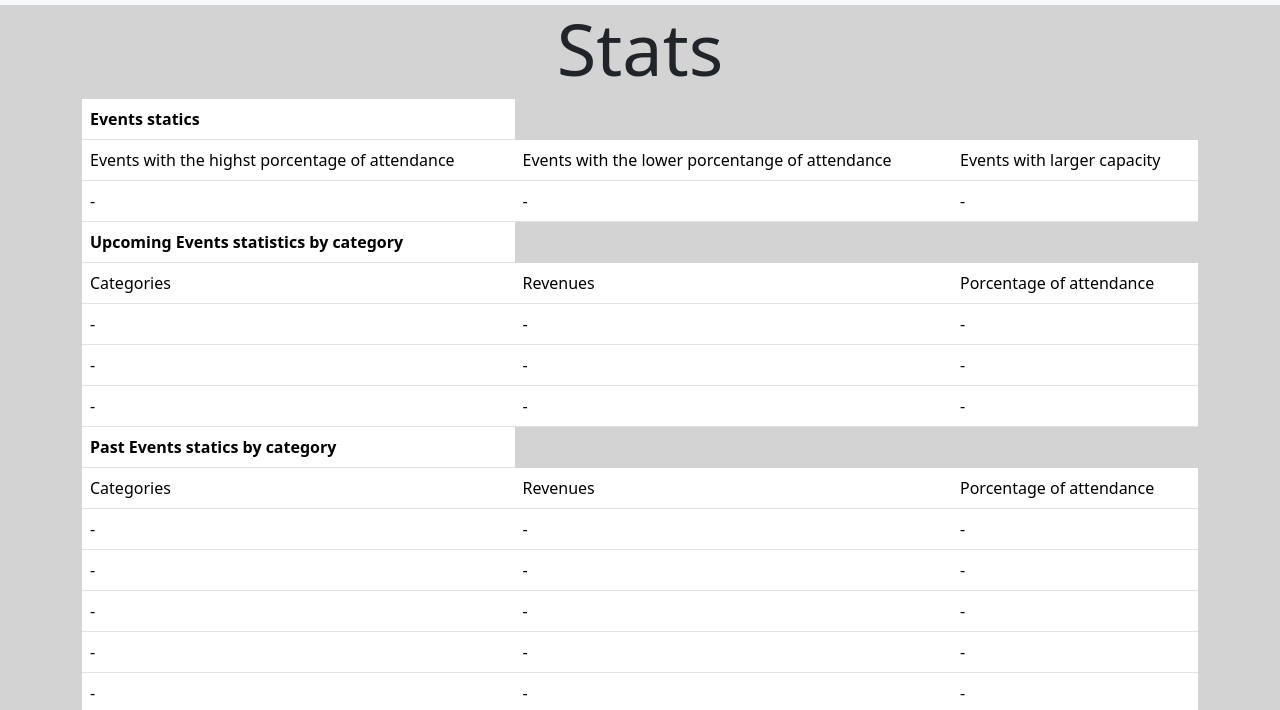
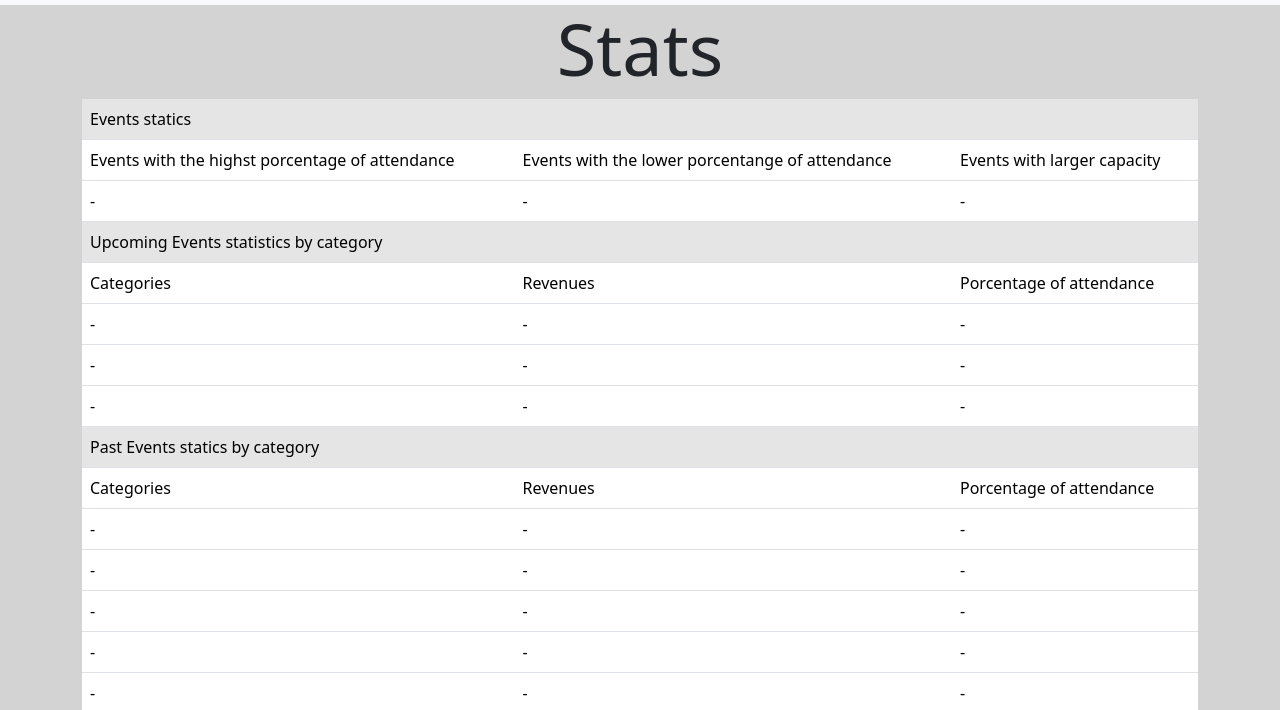
Before and after one commit to leaezequiel/ae, a plain HTML site: page stats.html in a window 1280 px wide. Shown: the part 51-761 px from the top of the page. Drawn offline with nearby package versions, Linux system fonts and the light colour scheme.

Commit message:
the stats.html was fixed

```diff
--- a/stats.html
+++ b/stats.html
@@ -49,7 +49,7 @@
       <table class="table">
         <thead class="thead-dark">
           <tr>
-            <th scope="col">Events statics</th>
+            <td colspan="3" class="table-active">Events statics</td>
           </tr>
         </thead>
         <tbody>
@@ -64,7 +64,7 @@
             <td> - </td>
           </tr>
           <tr>
-            <th scope="col">Upcoming Events statistics by category</th>
+            <td colspan="3" class="table-active">Upcoming Events statistics by category</td>
           </tr>
           <tr>
             <td>Categories</td>
@@ -87,7 +87,7 @@
             <td> - </td>
           </tr>
           <tr>
-            <th scope="col">Past Events statics by category</th>
+            <td colspan="3" class="table-active">Past Events statics by category</td>
           </tr>
           <tr>
             <td>Categories</td>
```
Also changed, not shown: index.html (+1 -1 lines).
